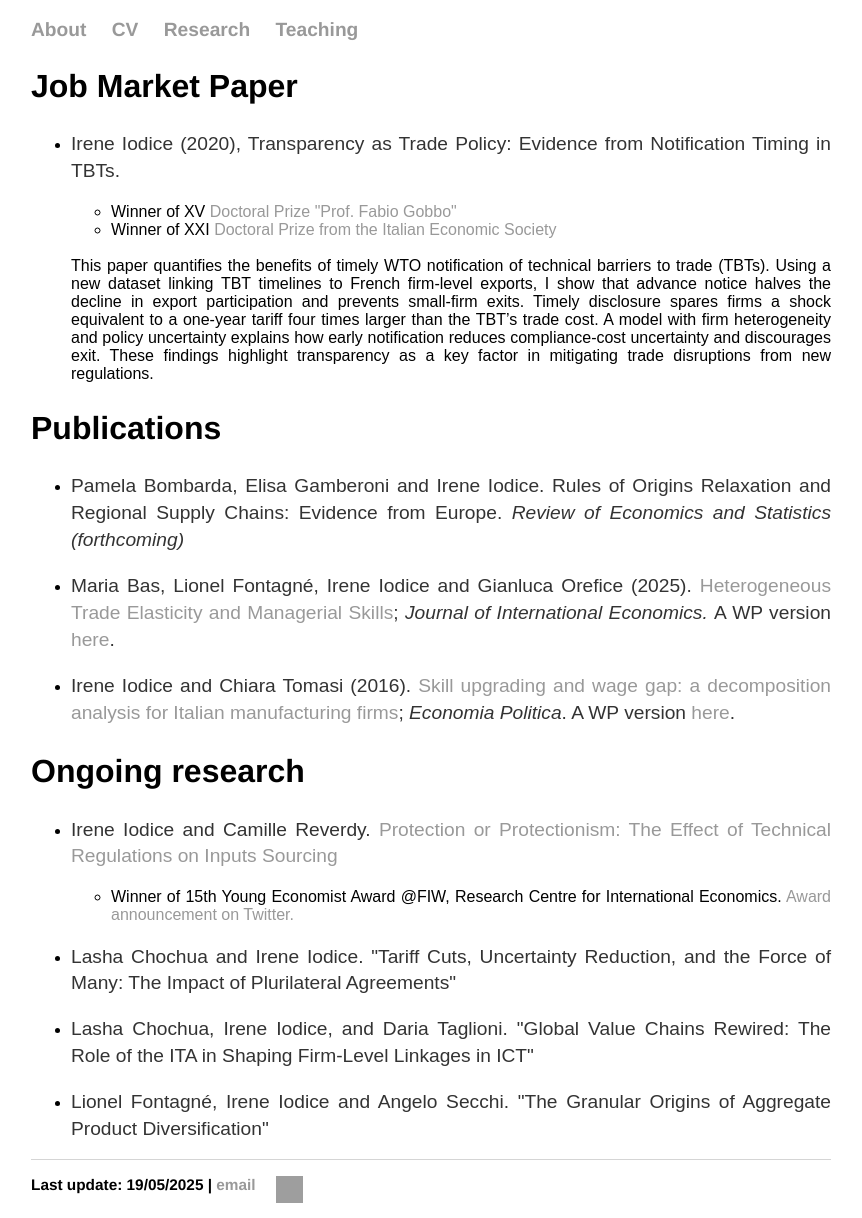
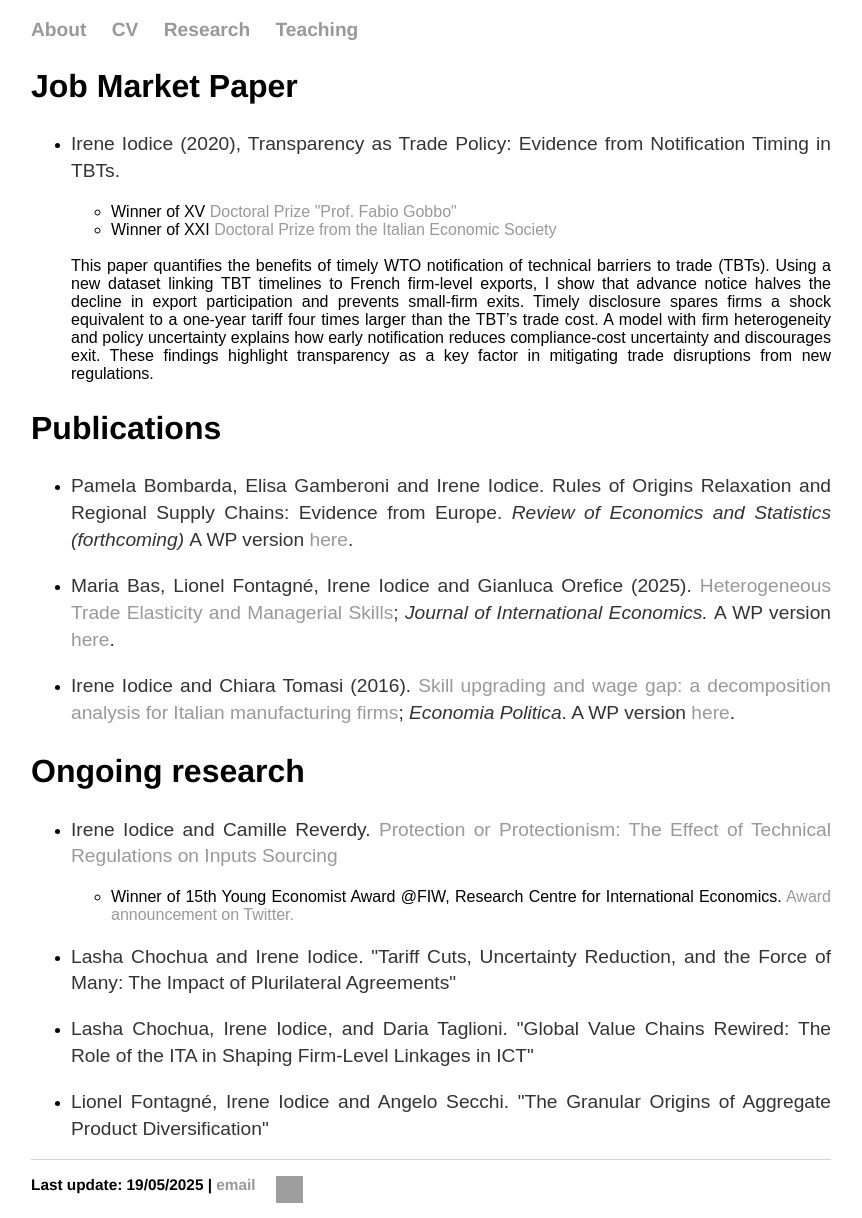
Before and after one commit to ioire/ioire.github.io, a Jekyll site: the page built from research/index.html, in a window 1280 px wide. Shown: the whole page, without its empty margins (209-1071 px from the left). Built offline with Jekyll 4.4.1, drawn with Linux system fonts in a browser that asks for light colours; grey boxes are pictures that could not be loaded.

Commit message:
update repo

```diff
--- a/research/index.html
+++ b/research/index.html
@@ -18,7 +18,7 @@ This paper quantifies the benefits of timely WTO notification of technical barri
 
 <h2>Publications</h2>
 
-	<ul>  <li> <p> Pamela Bombarda, Elisa Gamberoni and Irene Iodice. Rules of Origins Relaxation and Regional Supply Chains: Evidence from Europe.  <em> Review of Economics and Statistics (forthcoming) </em>  </p> </li>
+	<ul>  <li> <p> Pamela Bombarda, Elisa Gamberoni and Irene Iodice. Rules of Origins Relaxation and Regional Supply Chains: Evidence from Europe.  <em> Review of Economics and Statistics (forthcoming) </em> A WP version <a href= "https://ideas.repec.org/p/ema/worpap/2023-13.html">here</a>. </p> </li>
   		<li> <p> Maria Bas, Lionel Fontagné, Irene Iodice and Gianluca Orefice (2025). <a href="https://www.sciencedirect.com/science/article/pii/S0022199625000492"> Heterogeneous Trade Elasticity and Managerial Skills</a>; <em> Journal of International Economics. </em> A WP version <a href= "https://www.cesifo.org/en/publications/2025/working-paper/heterogeneous-trade-elasticity-and-managerial-skills">here</a>. </p> </li>
 
      <li> <p> Irene Iodice and Chiara Tomasi (2016). <a href="https://link.springer.com/article/10.1007%2Fs40888-016-0031-5">Skill upgrading and wage gap: a decomposition analysis for Italian manufacturing firms</a>; <em> Economia Politica</em>. A WP version <a href="https://ideas.repec.org/p/ssa/lemwps/2015-06.html">here</a>. </p> </li>
```
